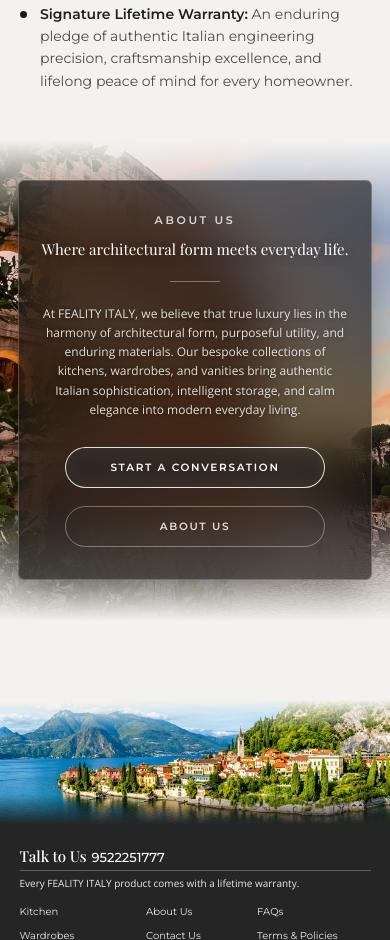
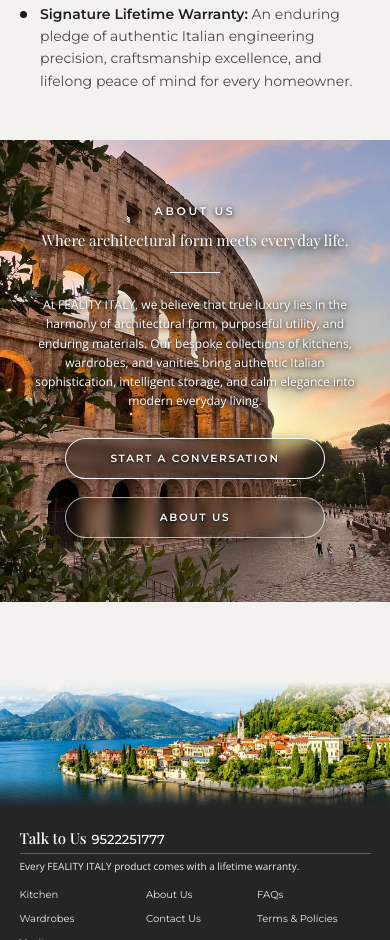
Before and after one commit to sarfaraj666/FEALITY-ITALY, a plain HTML site: page index.html in a window 390 px wide. Shown: the part 4451-5391 px from the top of the page. Drawn offline with Linux system fonts and the light colour scheme.

Commit message:
Remove top/bottom shadows and rectangular box, keep pure image with shadow text

```diff
--- a/collection-pages.css
+++ b/collection-pages.css
@@ -429,24 +429,9 @@
   padding: 0 !important;
 }
 
-.home-pathway::before {
-  content: "";
-  position: absolute;
-  inset: 0 0 auto 0;
-  height: 90px;
-  background: linear-gradient(to bottom, var(--paper), transparent);
-  pointer-events: none;
-  z-index: 1;
-}
-
+.home-pathway::before,
 .home-pathway::after {
-  content: "";
-  position: absolute;
-  inset: auto 0 0 0;
-  height: 110px;
-  background: linear-gradient(to bottom, transparent, var(--paper));
-  pointer-events: none;
-  z-index: 1;
+  display: none !important;
 }
 
 .home-pathway-panel,
@@ -454,64 +439,63 @@
   position: relative;
   z-index: 2;
   width: 100%;
-  max-width: clamp(380px, 38vw, 520px);
+  max-width: clamp(380px, 40vw, 540px);
   min-height: 100%;
-  background: rgba(14, 13, 12, 0.60);
-  backdrop-filter: blur(28px) saturate(135%);
-  -webkit-backdrop-filter: blur(28px) saturate(135%);
-  border-left: 1px solid rgba(255, 255, 255, 0.16);
-  border-top: none;
-  border-right: none;
-  border-bottom: none;
-  border-radius: 0;
-  box-shadow: -15px 0 45px rgba(0, 0, 0, 0.25);
+  background: transparent !important;
+  backdrop-filter: none !important;
+  -webkit-backdrop-filter: none !important;
+  border: none !important;
+  border-radius: 0 !important;
+  box-shadow: none !important;
   display: flex;
   flex-direction: column;
   justify-content: center;
   align-items: center;
   text-align: center;
-  padding: clamp(48px, 6vw, 84px) clamp(28px, 3.5vw, 48px);
+  padding: clamp(48px, 6vw, 84px) clamp(24px, 3.5vw, 44px);
   box-sizing: border-box;
   margin-left: auto;
-  margin-right: 0;
+  margin-right: clamp(20px, 4vw, 64px);
 }
 
 .home-pathway-panel .eyebrow,
 .home-pathway-grid .eyebrow {
-  font-size: 11px;
+  font-size: 11.5px;
   letter-spacing: 0.24em;
-  font-weight: 600;
+  font-weight: 700;
   text-transform: uppercase;
-  color: rgba(255, 255, 255, 0.80);
+  color: #ffffff;
   margin-bottom: 12px;
+  text-shadow: 0 1px 4px rgba(0, 0, 0, 0.85), 0 2px 10px rgba(0, 0, 0, 0.7);
 }
 
 .home-pathway-panel h2,
 .home-pathway-grid h2 {
   font-family: var(--font-heading);
-  font-size: clamp(28px, 2.6vw, 42px);
+  font-size: clamp(28px, 2.7vw, 44px);
   font-weight: 400;
   line-height: 1.15;
   color: #ffffff;
   margin: 0;
-  text-shadow: 0 2px 12px rgba(0, 0, 0, 0.4);
+  text-shadow: 0 2px 8px rgba(0, 0, 0, 0.9), 0 4px 20px rgba(0, 0, 0, 0.75);
 }
 
 .home-pathway-divider {
   width: 50px;
-  height: 1px;
-  background: rgba(255, 255, 255, 0.35);
+  height: 1.5px;
+  background: #ffffff;
   margin: 22px auto;
+  box-shadow: 0 1px 6px rgba(0, 0, 0, 0.8);
 }
 
 .home-pathway-content p {
-  font-size: 14px;
+  font-size: 14.5px;
   font-weight: 400;
   line-height: 1.85;
-  color: rgba(255, 255, 255, 0.85);
+  color: #ffffff;
   margin: 0 0 28px;
-  max-width: 420px;
-  text-shadow: 0 1px 4px rgba(0, 0, 0, 0.3);
+  max-width: 440px;
+  text-shadow: 0 1px 4px rgba(0, 0, 0, 0.9), 0 2px 14px rgba(0, 0, 0, 0.75);
 }
 
 .home-pathway-links {
@@ -537,14 +521,16 @@
   text-decoration: none;
   transition: all 0.3s cubic-bezier(0.16, 1, 0.3, 1);
   box-sizing: border-box;
+  text-shadow: 0 1px 3px rgba(0, 0, 0, 0.85);
+  box-shadow: 0 4px 16px rgba(0, 0, 0, 0.4);
 }
 
 .home-pathway-btn-primary {
-  border: 1px solid rgba(255, 255, 255, 0.85);
+  border: 1.5px solid rgba(255, 255, 255, 0.95);
   color: #ffffff;
-  background: rgba(255, 255, 255, 0.08);
-  backdrop-filter: blur(8px);
-  -webkit-backdrop-filter: blur(8px);
+  background: rgba(0, 0, 0, 0.3);
+  backdrop-filter: blur(6px);
+  -webkit-backdrop-filter: blur(6px);
 }
 
 .home-pathway-btn-primary:hover {
@@ -552,19 +538,22 @@
   color: #111110;
   border-color: #ffffff;
   transform: translateY(-2px);
-  box-shadow: 0 8px 24px rgba(0, 0, 0, 0.35);
+  box-shadow: 0 8px 24px rgba(0, 0, 0, 0.5);
+  text-shadow: none;
 }
 
 .home-pathway-btn-secondary {
-  border: 1px solid rgba(255, 255, 255, 0.35);
-  color: rgba(255, 255, 255, 0.85);
-  background: transparent;
+  border: 1px solid rgba(255, 255, 255, 0.65);
+  color: #ffffff;
+  background: rgba(0, 0, 0, 0.2);
+  backdrop-filter: blur(6px);
+  -webkit-backdrop-filter: blur(6px);
 }
 
 .home-pathway-btn-secondary:hover {
-  border-color: rgba(255, 255, 255, 0.95);
+  border-color: #ffffff;
   color: #ffffff;
-  background: rgba(255, 255, 255, 0.12);
+  background: rgba(255, 255, 255, 0.2);
   transform: translateY(-2px);
 }
 
@@ -790,10 +779,13 @@
     max-width: 480px;
     width: 100%;
     margin: 0 auto;
-    border-radius: 6px;
-    border: 1px solid rgba(255, 255, 255, 0.22);
-    padding: clamp(32px, 6vw, 44px) 20px;
-    box-shadow: 0 16px 36px -8px rgba(0, 0, 0, 0.4);
+    background: transparent !important;
+    backdrop-filter: none !important;
+    -webkit-backdrop-filter: none !important;
+    border: none !important;
+    border-radius: 0 !important;
+    padding: clamp(24px, 4vw, 36px) 16px;
+    box-shadow: none !important;
     min-height: auto;
   }
 }
--- a/index.html
+++ b/index.html
@@ -21,7 +21,7 @@
   <link rel="preload" href="assets/fonts/montserrat-latin-wght-normal.woff2" as="font" type="font/woff2" crossorigin />
   <link rel="stylesheet" href="styles.css?v=11" />
   <link rel="stylesheet" href="typography-refinement.css?v=2" />
-  <link rel="stylesheet" href="collection-pages.css?v=13" />
+  <link rel="stylesheet" href="collection-pages.css?v=14" />
   <link rel="stylesheet" href="mobile-refinement.css?v=4" />
   <link rel="stylesheet" href="home-showcase.css?v=3" media="print" onload="this.media='all'" />
   <link rel="stylesheet" href="page-polish.css?v=1" media="print" onload="this.media='all'" />
```
